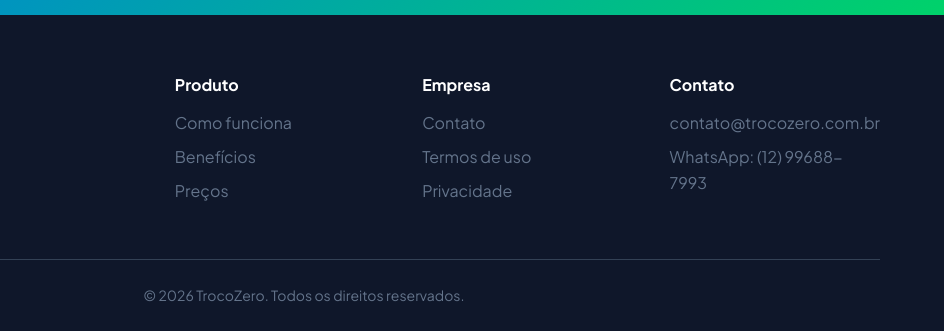
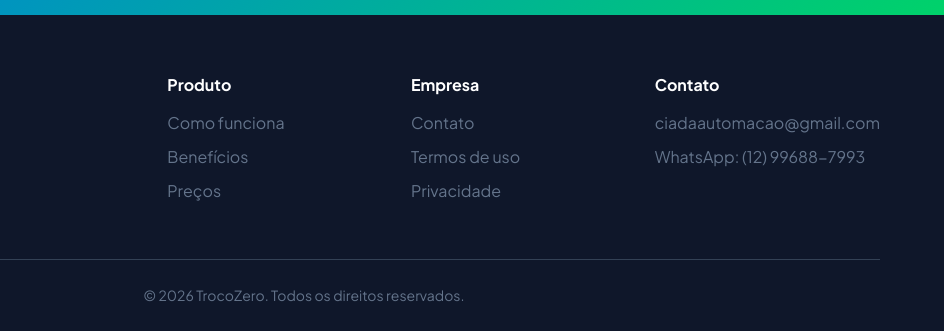
Before and after one commit to TiagoIA-UX/TrocoZero, a website: page landing/index.html in a window 1280 px wide. Shown: the part 4683-5014 px from the top of the page, 336-1280 px from the left. Drawn offline with Linux system fonts and the light colour scheme.

Commit message:
chore: atualizar email de contato

```diff
--- a/landing/index.html
+++ b/landing/index.html
@@ -295,7 +295,7 @@
           <a href="https://wa.me/5512996887993?text=Olá! Quero conhecer o TrocoZero" class="btn btn-whatsapp btn-lg">
             <span class="whatsapp-icon">📱</span> Chamar no WhatsApp
           </a>
-          <a href="mailto:contato@trocozero.com.br" class="btn btn-outline btn-lg">
+          <a href="mailto:ciadaautomacao@gmail.com" class="btn btn-outline btn-lg">
             Enviar email
           </a>
         </div>
@@ -328,7 +328,7 @@
         </div>
         <div class="footer-links">
           <h4>Contato</h4>
-          <p>contato@trocozero.com.br</p>
+          <p>ciadaautomacao@gmail.com</p>
           <p>WhatsApp: (12) 99688-7993</p>
         </div>
       </div>
```
Also changed, not shown: landing/privacidade.html (+1 -1 lines), landing/termos.html (+1 -1 lines), 1 other file.
